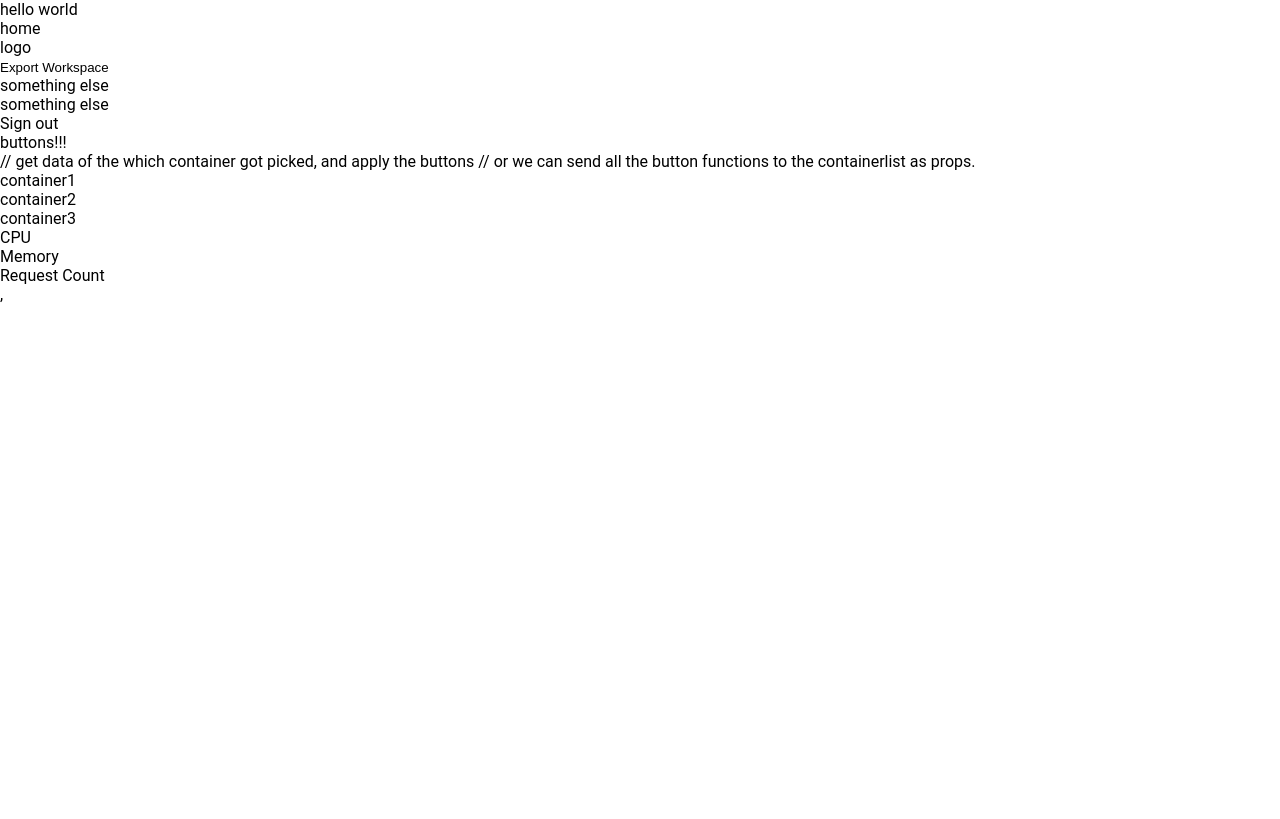
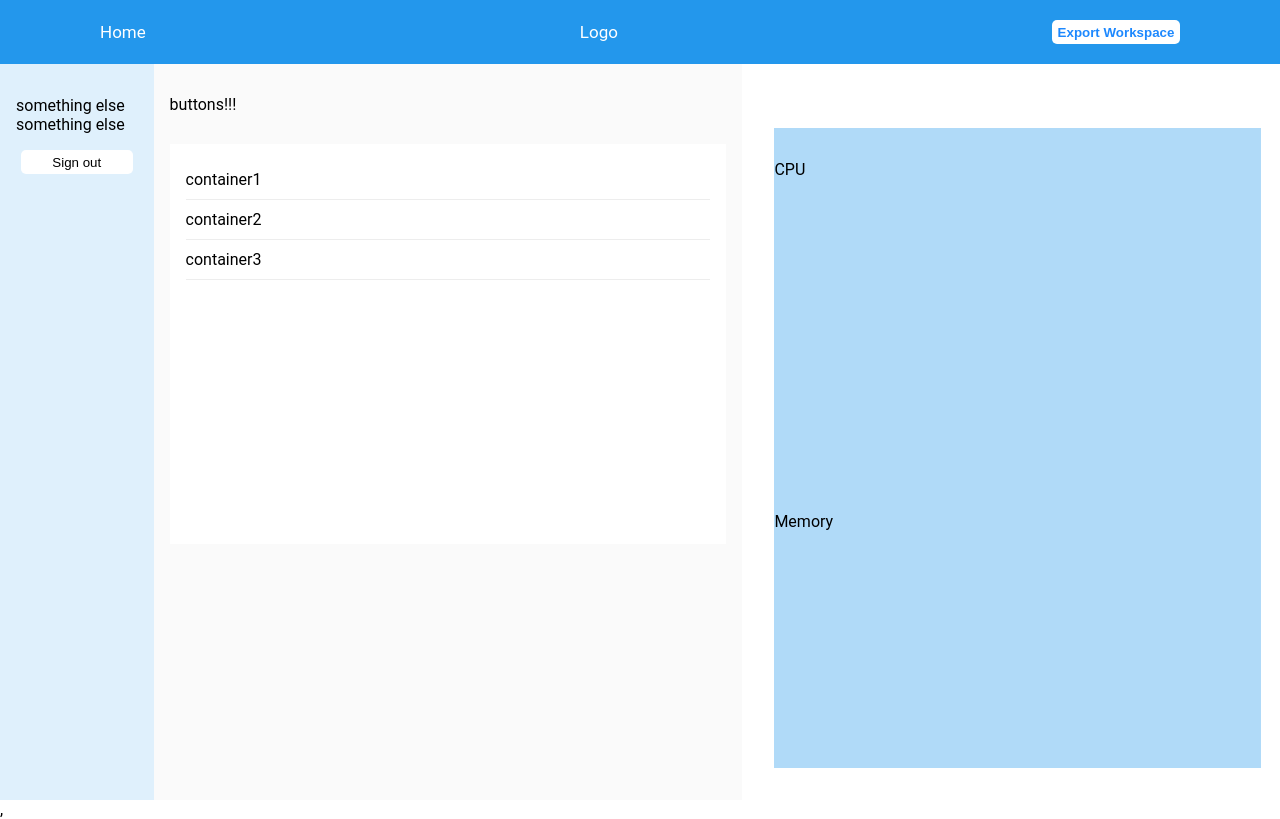
Before and after one commit to oslabs-beta/dockure, a React app: page / in a window 1280 px wide. Built offline with nearby package versions, Linux system fonts and the light colour scheme.

Commit message:
scss initialize

```diff
--- a/client/components/dockerCommand.js
+++ b/client/components/dockerCommand.js
@@ -5,8 +5,8 @@ const DockerCommand = () => {
   return (
     <div className='docker_command'>
       <ul className='docker_buttons'>buttons!!!</ul>
-      // get data of the which container got picked, and apply the buttons // or
-      we can send all the button functions to the containerlist as props.
+      {/* get data of the which container got picked, and apply the buttons // or
+      we can send all the button functions to the containerlist as props. */}
       <ContainerList />
     </div>
   );
--- a/client/components/header.js
+++ b/client/components/header.js
@@ -3,8 +3,10 @@ import React, { component } from 'react';
 const Header = () => {
   return (
     <header className='header'>
-      <div className='header_home'>home</div>
-      <div className='header_logo'>logo</div>
+      <a href='#' className='header_home'>
+        Home
+      </a>
+      <div className='header_logo'>Logo</div>
       <button className='header_workspace'>Export Workspace</button>
     </header>
   );
--- a/client/components/nav.js
+++ b/client/components/nav.js
@@ -5,7 +5,7 @@ const Nav = () => {
     <ul className='nav'>
       <li className='nav_list'>something else</li>
       <li className='nav_list'>something else</li>
-      <li className='nav_signout'>Sign out</li>
+      <button className='nav_signout'>Sign out</button>
     </ul>
   );
 };
--- a/client/components/stats.js
+++ b/client/components/stats.js
@@ -3,9 +3,11 @@ import React, { component } from 'react';
 const Stats = () => {
   return (
     <div className='stats'>
-      <div className='stats_cpu'>CPU</div>
-      <div className='stats_memory'>Memory</div>
-      <div className='stats_count'>Request Count</div>
+      <div className='stats_box'>
+        <div className='stats_cpu'>CPU</div>
+        <div className='stats_memory'>Memory</div>
+        <div className='stats_count'>Request Count</div>
+      </div>
     </div>
   );
 };
--- a/client/scss/application.scss
+++ b/client/scss/application.scss
@@ -1,2 +1,8 @@
 @import 'variables';
-@import 'body';
+@import 'mainContainer';
+@import 'contentContainer';
+@import 'header';
+@import 'nav';
+@import 'dockerCommand';
+@import 'stats';
+@import 'containerList';
--- /dev/null
+++ b/client/scss/containerList.scss
@@ -0,0 +1,14 @@
+.container_list {
+  background-color: $white_color;
+  text-align: center;
+  min-height: 50vh;
+  padding: 1rem;
+}
+
+.container_list li {
+  display: flex;
+  align-items: center;
+  text-align: left;
+  height: 5vh;
+  border-bottom: 1px solid lighten($gray_color, 5%);
+}
--- /dev/null
+++ b/client/scss/contentContainer.scss
@@ -0,0 +1,3 @@
+.content_container {
+  display: flex;
+}
--- /dev/null
+++ b/client/scss/dockerCommand.scss
@@ -0,0 +1,13 @@
+.docker_command {
+  width: 46vw;
+  height: 92vh;
+  padding: 1rem;
+  background-color: lighten($gray-color, 10%);
+}
+
+.docker_buttons {
+  display: flex;
+  align-items: center;
+  height: 6vh;
+  margin-bottom: 1rem;
+}
--- /dev/null
+++ b/client/scss/header.scss
@@ -0,0 +1,30 @@
+.header {
+  display: flex;
+  justify-content: space-between;
+  align-items: center;
+  padding: 5px 100px;
+  font-size: $font-large;
+  // height: 4rem;
+  height: 8vh;
+  background-color: $primary-color;
+  color: $white-color;
+}
+
+.header a {
+  color: $white-color;
+}
+
+.header_workspace {
+  width: 8rem;
+  height: 1.5rem;
+  border-radius: 5px;
+  color: lighten($accent-color, 5%);
+  background-color: $white-color;
+  font-weight: bold;
+}
+
+.header_workspace:hover {
+  border-radius: 5px;
+  background-color: lighten($yellow-color, 20%);
+  color: $orange-color;
+}
--- a/client/scss/body.scss
+++ b/client/scss/mainContainer.scss
@@ -23,7 +23,15 @@ li {
 a {
   text-decoration: none;
 }
+input {
+  padding: 1rem;
+}
 
-h1 {
-  color: blue;
+.main_container {
+  display: flex;
+  flex-direction: column;
 }
+
+.nav_content {
+  display: flex;
+}
--- /dev/null
+++ b/client/scss/nav.scss
@@ -0,0 +1,17 @@
+.nav {
+  display: flex;
+  flex-direction: column;
+  width: 12vw;
+  // the background color is for temp to see the div
+  background-color: lighten($primary-color, 40%);
+  height: 92vh;
+  padding: 2rem 1rem;
+}
+
+.nav_signout {
+  border-radius: 5px;
+  width: 7rem;
+  height: 1.5rem;
+  margin: 1rem 0;
+  align-self: center;
+}
--- /dev/null
+++ b/client/scss/stats.scss
@@ -0,0 +1,20 @@
+.stats {
+  width: 42vw;
+  height: 92vh;
+  margin: auto;
+  padding: 2rem;
+}
+
+.stats_box {
+  margin: auto;
+  min-width: 38vw;
+  min-height: 80vh;
+  overflow-y: scroll;
+}
+
+.stats div {
+  background-color: lighten($primary-color, 30%);
+  width: 30vw;
+  height: 40vh;
+  margin: 2rem 0;
+}
--- a/client/scss/variables.scss
+++ b/client/scss/variables.scss
@@ -1,5 +1,11 @@
 $white-color: #ffffff;
 $black-color: #000000;
+$gray-color: #e0e0e0;
+$primary-color: #2397ec;
+$accent-color: #047bfe;
+$darker-color: #032244;
+$yellow-color: #fff59d;
+$orange-color: #d84315;
 $font-logo: 30px;
 $font-large: 17px;
 $font-medium: 15px;
--- a/index.html
+++ b/index.html
@@ -7,7 +7,6 @@
     <title>dockure</title>
   </head>
   <body>
-    <div>hello world</div>
     <div id="root"></div>
     <script>
       global = globalThis //<- this should be enough
```
